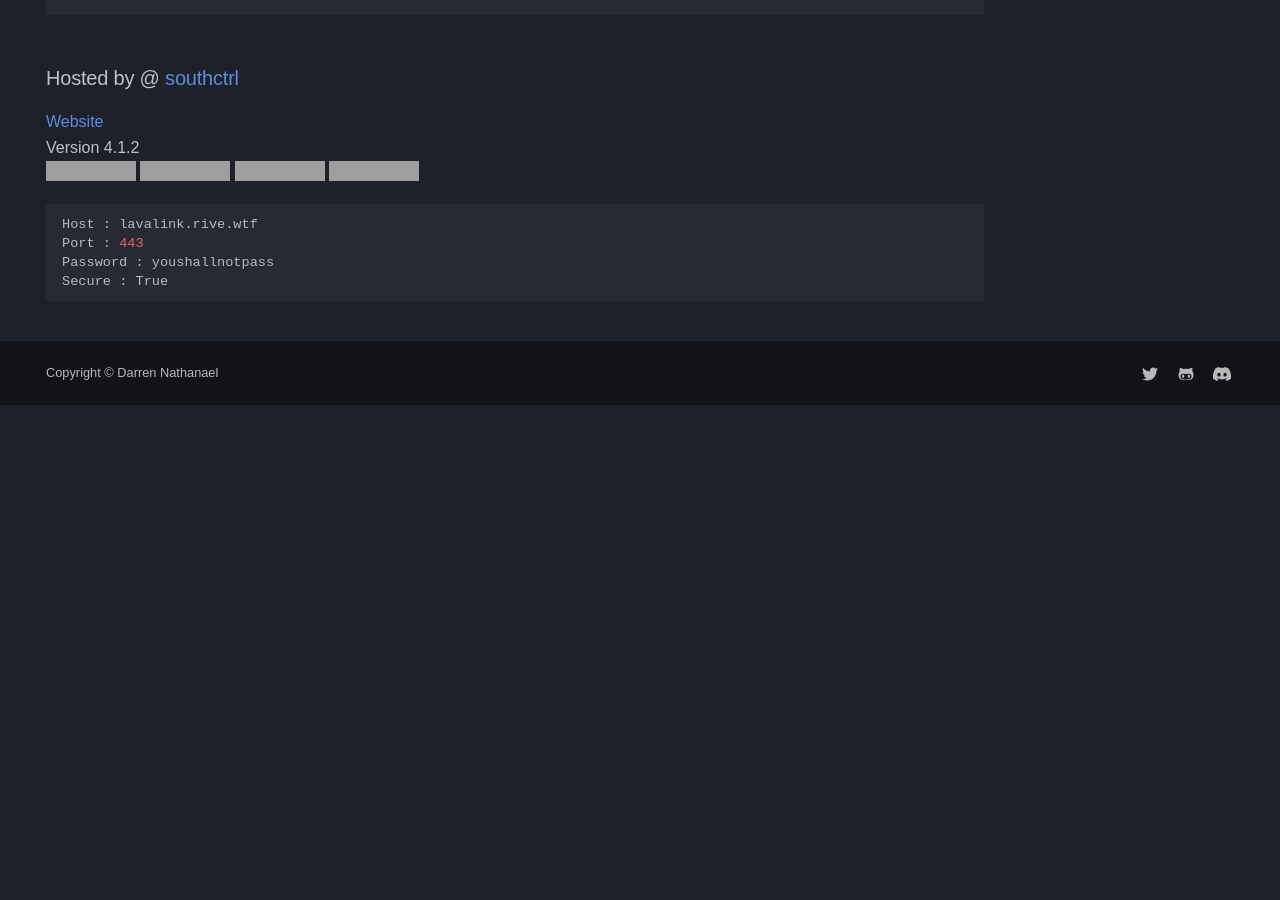
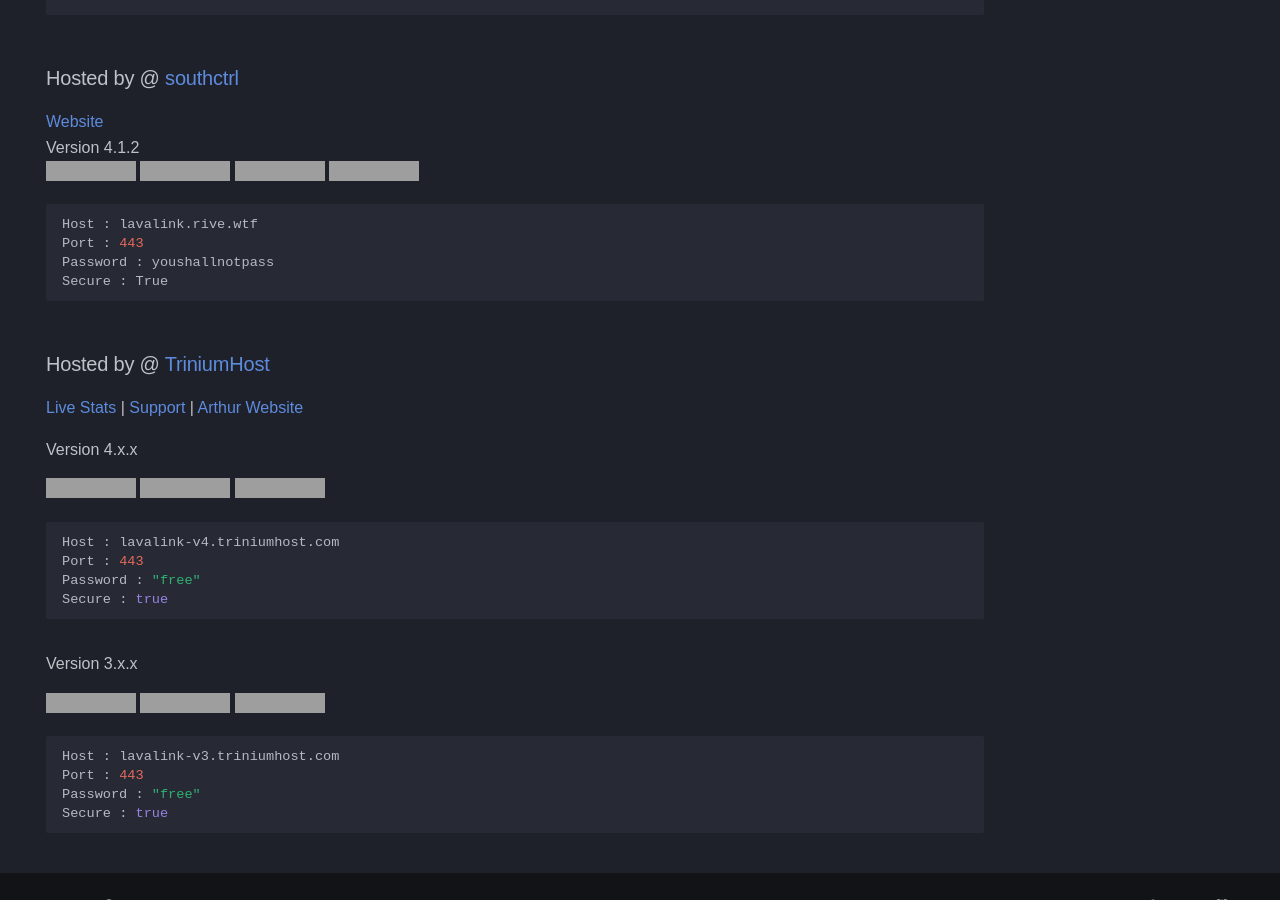
Before and after one commit to DarrenOfficial/lavalink-list, an MkDocs documentation site: the page built from docs/SSL/Lavalink-SSL.md, in a window 1280 px wide and 900 px high, scrolled down 1312 px. Built offline with MkDocs 1.6.1 and Material for MkDocs 9.7.7, drawn with Linux system fonts in a browser that asks for light colours; some web fonts are replaced; comment, search, counter and statistics services are not loaded; a style sheet for code colours, icons or effects is not loaded; before the commit the page ends 1717 px from its top, so only the background shows below that; some of the changed text lies outside the part shown; grey boxes are pictures that could not be loaded.

Commit message:
Update Lavalink-SSL.md with hosting and version info
Added hosted information and version details for Lavalink SSL.

````diff
--- a/docs/SSL/Lavalink-SSL.md
+++ b/docs/SSL/Lavalink-SSL.md
@@ -73,3 +73,27 @@ Port : 443
 Password : youshallnotpass
 Secure : True
 ```
+
+
+### Hosted by @ [TriniumHost](https://triniumhost.com)
+[Live Stats](https://lavalink-status.triniumhost.com) | [Support](lavalink-status.triniumhost.com/suporte) | [Arthur Website](https://adssousag.is-a.dev/)
+
+Version 4.x.x
+
+![Status](https://lavalink-api-status.triniumhost.com/v4ssl/badge/status) ![Load](https://lavalink-api-status.triniumhost.com/v4ssl/badge/load) ![Players](https://lavalink-api-status.triniumhost.com/v4ssl/badge/connections)
+```bash
+Host : lavalink-v4.triniumhost.com
+Port : 443
+Password : "free"
+Secure : true
+```
+
+Version 3.x.x
+
+![Status](https://lavalink-api-status.triniumhost.com/v3ssl/badge/status) ![Load](https://lavalink-api-status.triniumhost.com/v3ssl/badge/load) ![Players](https://lavalink-api-status.triniumhost.com/v3ssl/badge/connections)
+```bash
+Host : lavalink-v3.triniumhost.com
+Port : 443
+Password : "free"
+Secure : true
+```
````
